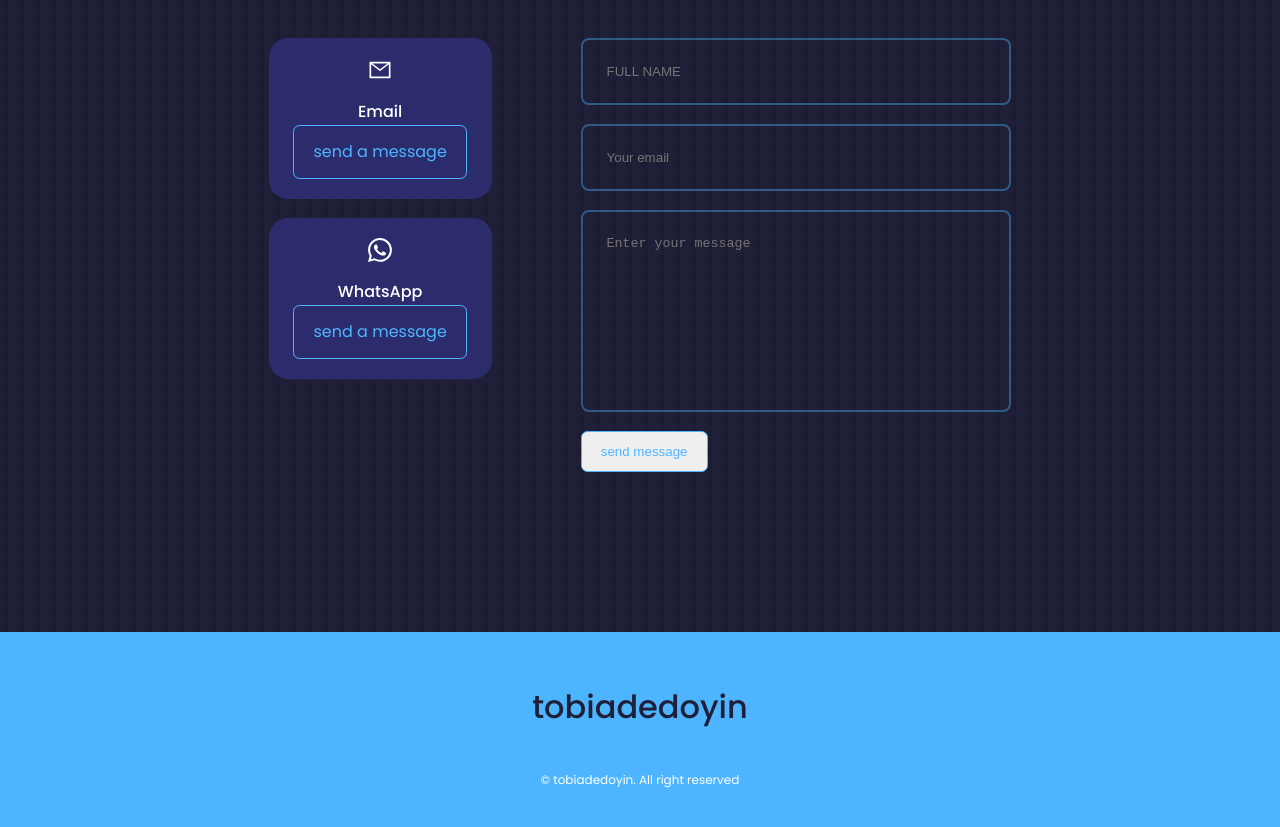
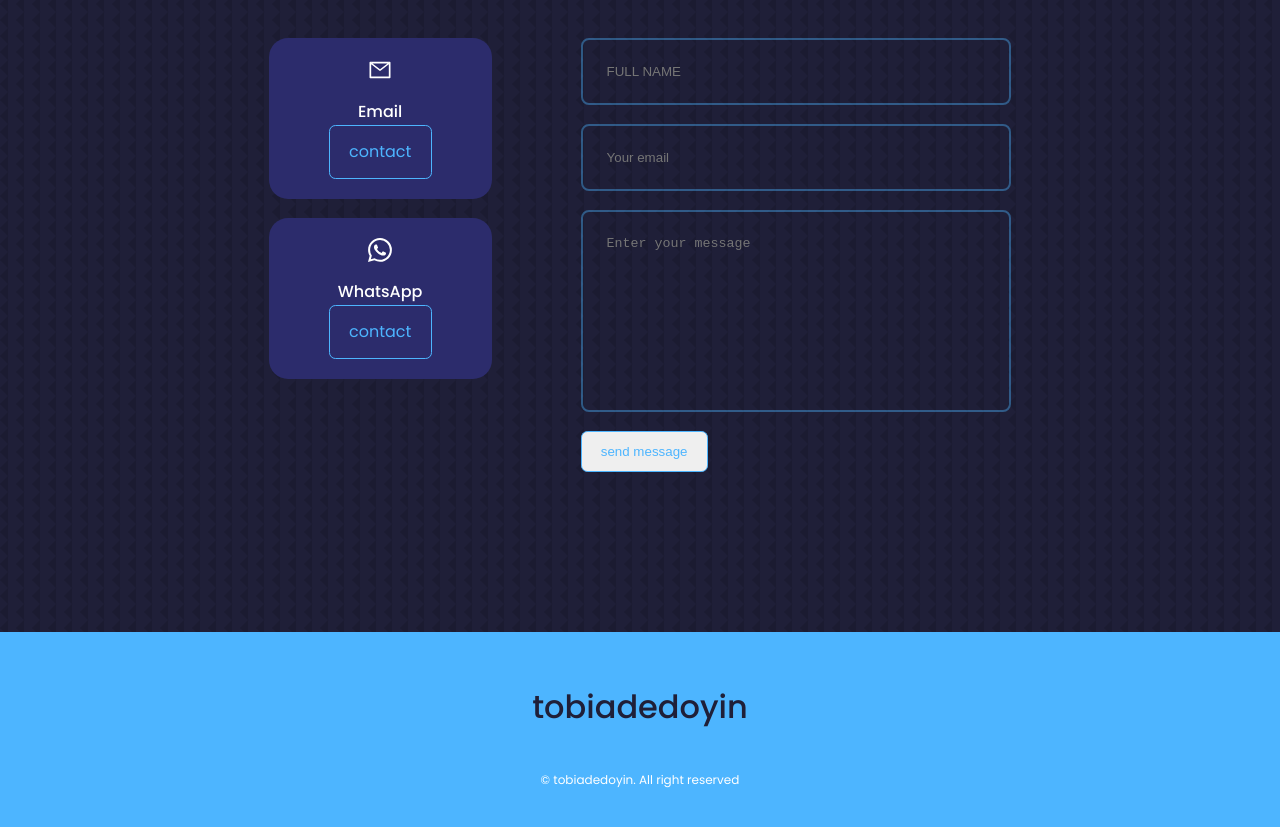
Before and after one commit to tobiadedoyin/mySite, a React (Create React App) app: page / in a window 1280 px wide. Shown: the part 3700-4527 px from the top of the page. Built offline with nearby package versions, Linux system fonts and the light colour scheme.

Commit message:
all feature fixed

```diff
--- a/src/components/Contact.jsx
+++ b/src/components/Contact.jsx
@@ -30,9 +30,9 @@ export default function Contact() {
               href="mailto:oladeletobiadedoyin@gmail.com"
               target="_blank"
               rel="noreferrer"
-              className="btn"
+              className="btn btn__submit"
             >
-              send a message
+              contact
             </a>
           </article>
 
@@ -43,9 +43,9 @@ export default function Contact() {
               href="https://wa.me/23408169686880?text=Hello%2C%20My%20Name%20is%20Oladele%20Tobi%2C%20%20I%20am%20a%20full%20stack%20developer%2C%20How%20can%20i%20be%20of%20help."
               target="_blank"
               rel="noreferrer"
-              className="btn"
+              className="btn btn__submit"
             >
-              send a message
+              contact
             </a>
           </article>
         </div>
```
